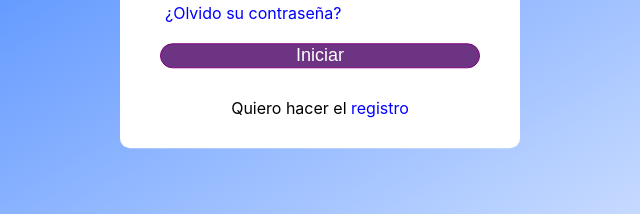
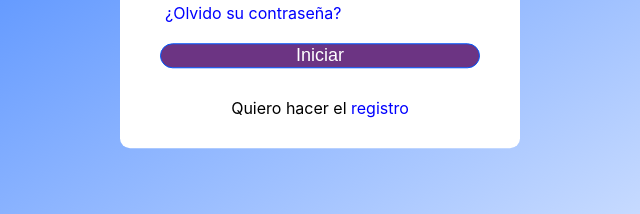
Before and after one commit to AyalaJDann951/Web130620221914, a plain HTML site: page index.html in a window 1280 px wide. In both pictures the pointer is over the input "Iniciar". Shown: the part 429-643 px from the top of the page, 320-960 px from the left. Drawn offline with Linux system fonts and the light colour scheme.

Commit message:
Update style.css

```diff
--- a/style.css
+++ b/style.css
@@ -197,7 +197,7 @@ input[type = "submit"]{
 }
 
 input[type = "submit"]:hover{
-  border-color: purple;
+  border-color: #0059FF;
   transition: .5s;
 }
 
```
